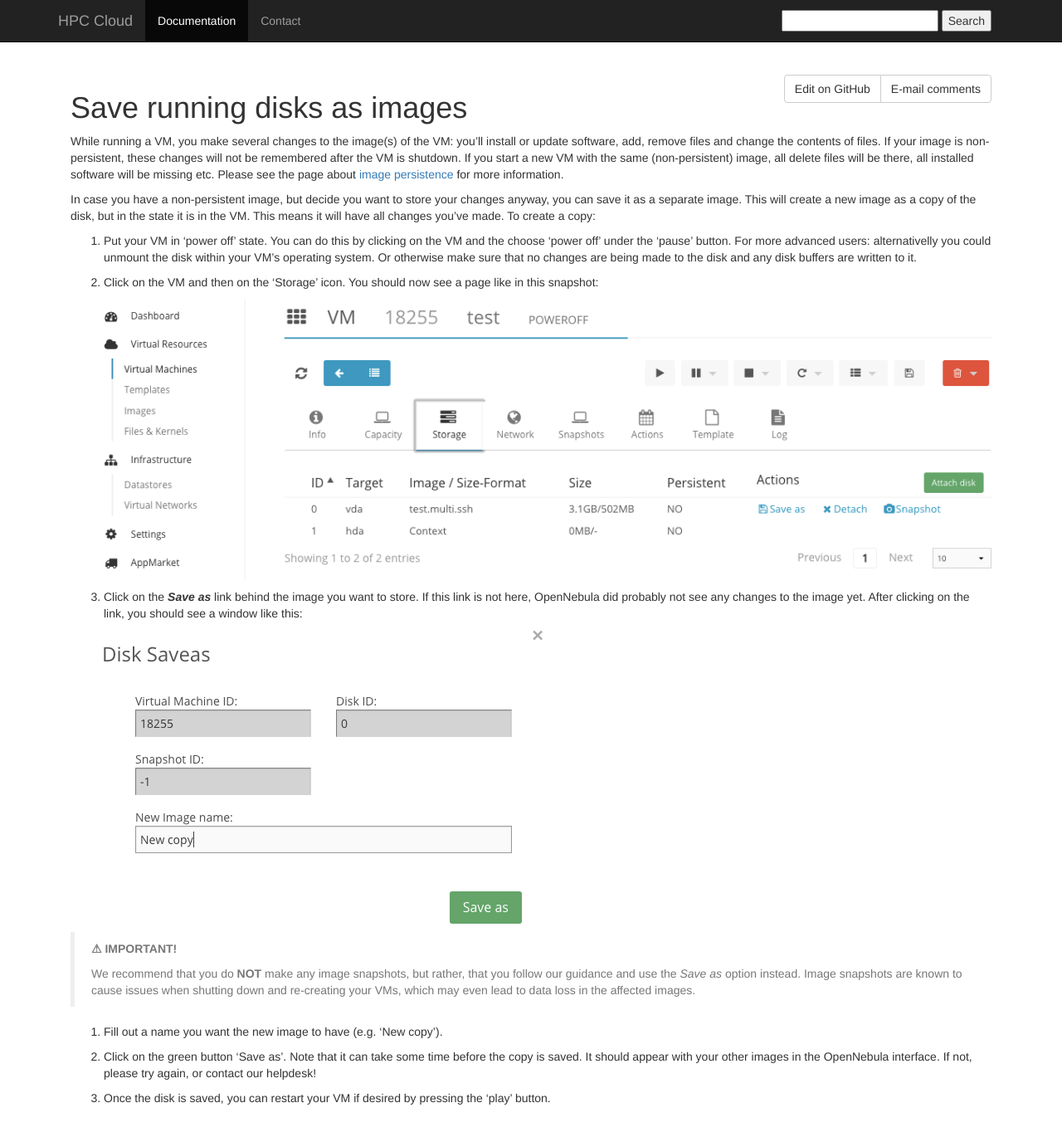
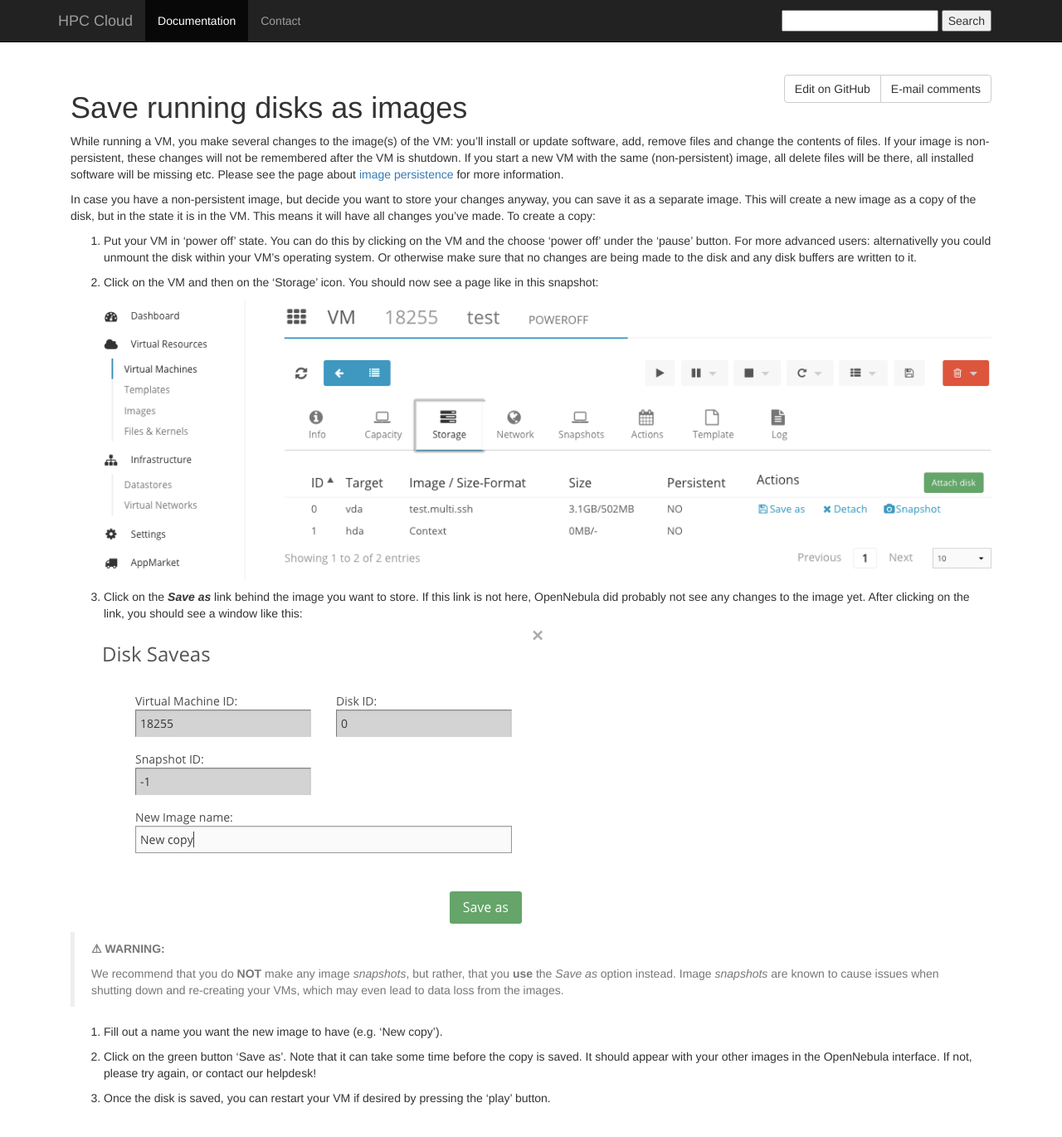
Before and after one commit to sara-nl/clouddocs, a Jekyll site: the page built from storage_snapshot.markdown, in a window 1280 px wide and 1383 px high. Shown: the top 1370 px of the window at 83% size. Built offline with Jekyll 4.4.1, drawn with Linux system fonts in a browser that asks for light colours; nearby versions of some CDN libraries.

Commit message:
Make up on snapshots warning

```diff
--- a/storage_snapshot.markdown
+++ b/storage_snapshot.markdown
@@ -17,9 +17,9 @@ In case you have a non-persistent image, but decide you want to store your chang
 
     ![storage_snapshot](images/storage_snapshot_2.png)
 
->**⚠ IMPORTANT!**
+>**⚠ WARNING:**
 >
->We recommend that you do **NOT** make any image snapshots, but rather, that you follow our guidance and use the _Save as_ option instead. Image snapshots are known to cause issues when shutting down and re-creating your VMs, which may even lead to data loss in the affected images.
+>We recommend that you do **NOT** make any image _snapshots_, but rather, that you **use** the _Save as_ option instead. Image _snapshots_ are known to cause issues when shutting down and re-creating your VMs, which may even lead to data loss from the images.
 
 4. Fill out a name you want the new image to have (e.g. 'New copy').
 
```
